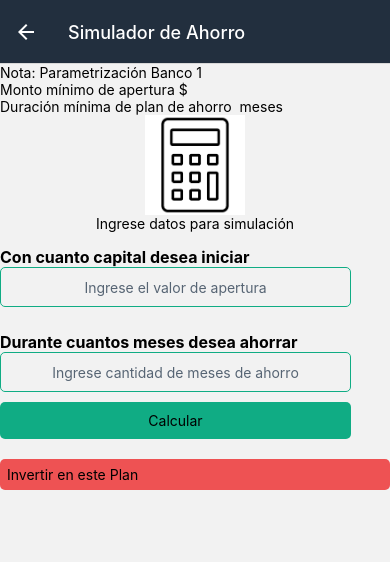
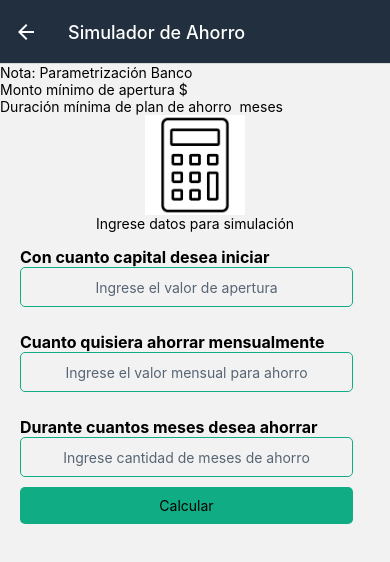
Before and after one commit to paulG1505/fe-ahorro-programado, a React Native app: screen /Simulator in a window 390 px wide. Shown: the top 562 px of the page. Built offline with nearby package versions, Linux system fonts and the light colour scheme; no server answers.

Commit message:
Graph prueba

```diff
--- /dev/null
+++ b/components/GraphSimulator.js
@@ -0,0 +1,37 @@
+import { StyleSheet, Text, View, TouchableHighlight } from 'react-native'
+import React, { useEffect,useState } from 'react'
+
+const GraphSimulator = ({ savingPlan, apf }) => {
+
+    const [savingPlanAho, setSavingPlanAho] = useState({
+        totalAmmount: 0,
+        interest: 0,
+        inverst: 0
+    })
+    const getSavingPlan = () => {
+
+    }
+
+    const calculatedInterest = (savingPlan, apf) => {
+        console.log(savingPlan)
+        console.log(apf)
+    }
+    useEffect(() => {
+        calculatedInterest(savingPlan, apf);
+    }, [])
+
+    return (
+        <View>
+            <Text>Grafico </Text>
+            <TouchableHighlight style={{ backgroundColor: "#ee5253", padding: 7, borderRadius: 5 }}
+                onPress={() => navigation.navigate('CreateAccount')}>
+                <Text>Invertir en este Plan</Text>
+            </TouchableHighlight>
+
+        </View>
+    )
+}
+
+export default GraphSimulator
+
+const styles = StyleSheet.create({})
--- a/screens/Simulator.js
+++ b/screens/Simulator.js
@@ -2,14 +2,17 @@ import React, { useState, useEffect } from 'react'
 import { StyleSheet, Text, TouchableHighlight, View, Image, TextInput, TouchableOpacity, Alert, ScrollView, TouchableWithoutFeedback, Keyboard } from 'react-native'
 import { useNavigation } from '@react-navigation/native'
 import { getParametric } from '../api'
+import GraphSimulator from '../components/GraphSimulator'
 
 const Simulator = () => {
     const navigation = useNavigation()
 
     const [apf, setApf] = useState({})
+    const [graph, setGraph] = useState(false)
     const [savingPlan, setSavingPlan] = useState({
-        montmin: '',
-        duration: ''
+        ammount: '',
+        duration: '',
+        value: ''
     })
     const [isError, setIsError] = useState(false)
 
@@ -36,7 +39,7 @@ const Simulator = () => {
     const loadApf = async () => {
         const data = await getParametric();
         const resp = await data[0]
-        setApf({ id: resp.id, duracion: resp.dur_plan_min, mma: resp.mont_min_apert });
+        setApf({ id: resp.id, duracion: resp.dur_plan_min, mma: resp.mont_min_apert, tasa_min: resp.tasa_int_min, tasa_base: resp.tasa_int_base, tasa_max: resp.tasa_int_max });
     }
     useEffect(() => {
         loadApf();
@@ -46,8 +49,7 @@ const Simulator = () => {
         try {
             alertError(savingPlan);
             if (!isError) {
-                console.log(savingPlan)
-                console.log('SIN ERROR')
+                setGraph(true)
             }
             //     await updateTask(route.params.id, task);
 
@@ -56,15 +58,19 @@ const Simulator = () => {
         }
 
     }
-    const handleChange = (name, value) => setSavingPlan({ ...savingPlan, [name]: value })
+    const handleChange = (name, value) => {
+        setSavingPlan({ ...savingPlan, [name]: value })
+        setGraph(false)
+    }
 
     const { duracion, mma } = apf
 
     return (
         <TouchableWithoutFeedback onPress={() => closeKeyboard()}>
+            <ScrollView>
                 <View >
                     <View>
-                    <Text>Nota: Parametrización Banco 1</Text>
+                        <Text>Nota: Parametrización Banco</Text>
                         <Text>Monto mínimo de apertura ${mma}</Text>
                         <Text>Duración mínima de plan de ahorro {duracion} meses</Text>
                     </View>
@@ -74,9 +80,8 @@ const Simulator = () => {
                         </View>
                         <Text>Ingrese datos para simulación</Text>
                     </View>
-                <ScrollView>
 
-                    <View>
+                    <View style={{ paddingLeft: 20 }}>
 
                         <View>
                             <Text style={styles.label}>Con cuanto capital desea iniciar</Text>
@@ -86,8 +91,20 @@ const Simulator = () => {
                                 keyboardType='numeric'
                                 maxLength={5}
                                 placeholderTextColor='#576574'
-                                onChangeText={(text) => handleChange('montmin', text)}
-                                value={savingPlan.montmin}
+                                onChangeText={(text) => handleChange('montmin', text.replace(/[^0-9]/g, ''))}
+                                value={savingPlan.ammount}
+                            />
+                        </View>
+                        <View>
+                            <Text style={styles.label}>Cuanto quisiera ahorrar mensualmente</Text>
+                            <TextInput
+                                style={styles.input}
+                                placeholder="Ingrese el valor mensual para ahorro"
+                                keyboardType='numeric'
+                                maxLength={5}
+                                placeholderTextColor='#576574'
+                                onChangeText={(text) => handleChange('value', text.replace(/[^0-9]/g, ''))}
+                                value={savingPlan.value}
                             />
                         </View>
                         <View>
@@ -98,7 +115,7 @@ const Simulator = () => {
                                 keyboardType='numeric'
                                 placeholderTextColor='#576574'
                                 maxLength={3}
-                                onChangeText={(text) => handleChange('duration', text)}
+                                onChangeText={(text) => handleChange('duration', text.replace(/[^0-9]/g, ''))}
                                 value={savingPlan.duration}
                             />
                         </View>
@@ -108,12 +125,13 @@ const Simulator = () => {
                             <Text style={styles.textbtn}>Calcular</Text>
                         </TouchableOpacity>
                     </View>
-                    <TouchableHighlight style={{ backgroundColor: "#ee5253", padding: 7, borderRadius: 5 }}
-                        onPress={() => navigation.navigate('CreateAccount')}>
-                        <Text>Invertir en este Plan</Text>
-                    </TouchableHighlight>
+                    {
+                        graph? <GraphSimulator savingPlan={savingPlan} apf={apf} /> : <View></View>
+
+                    }
+
+                </View>
             </ScrollView>
-            </View>
         </TouchableWithoutFeedback>
     )
 }
```
Lines whose indentation alone changed are shown as unchanged.
